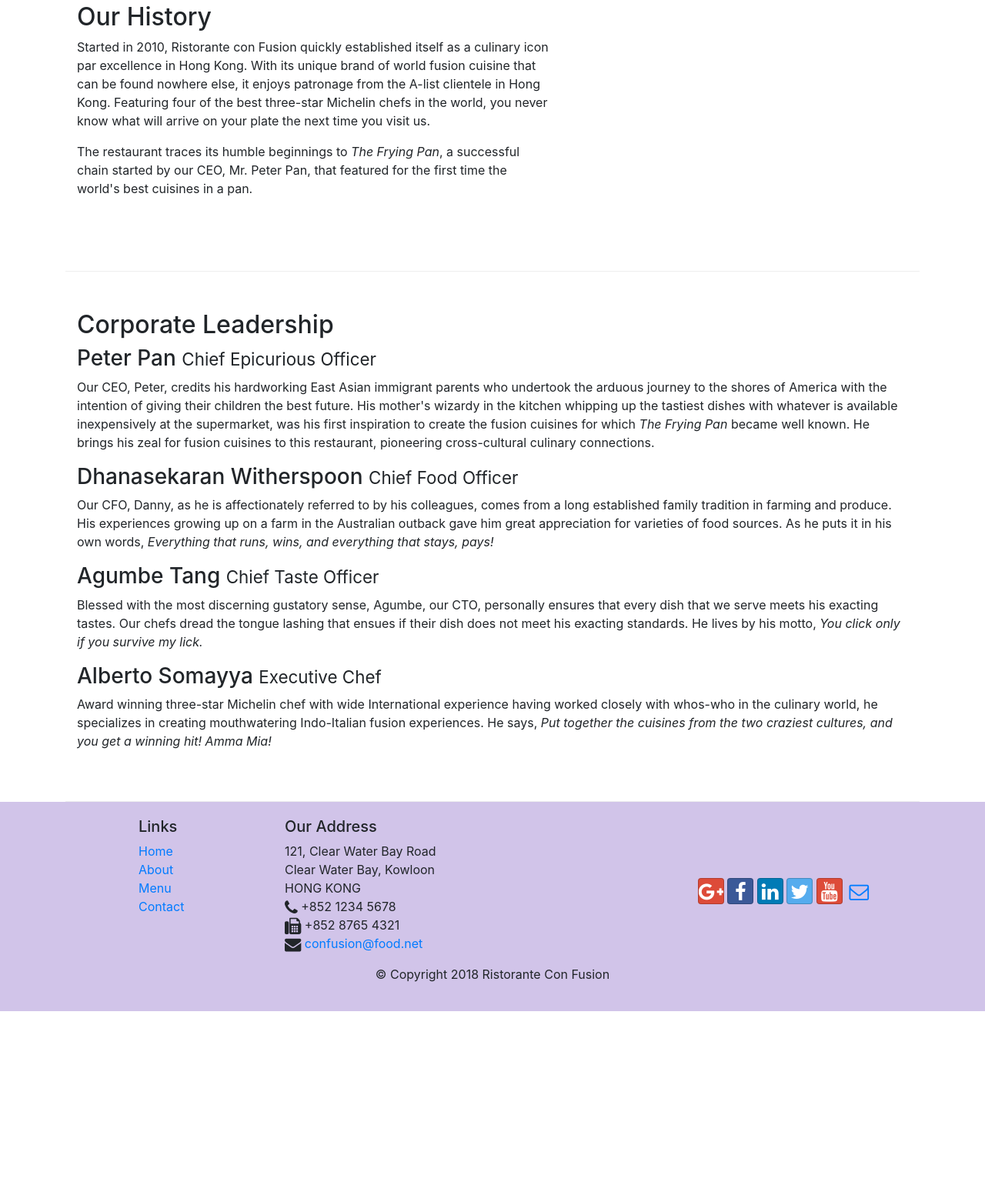
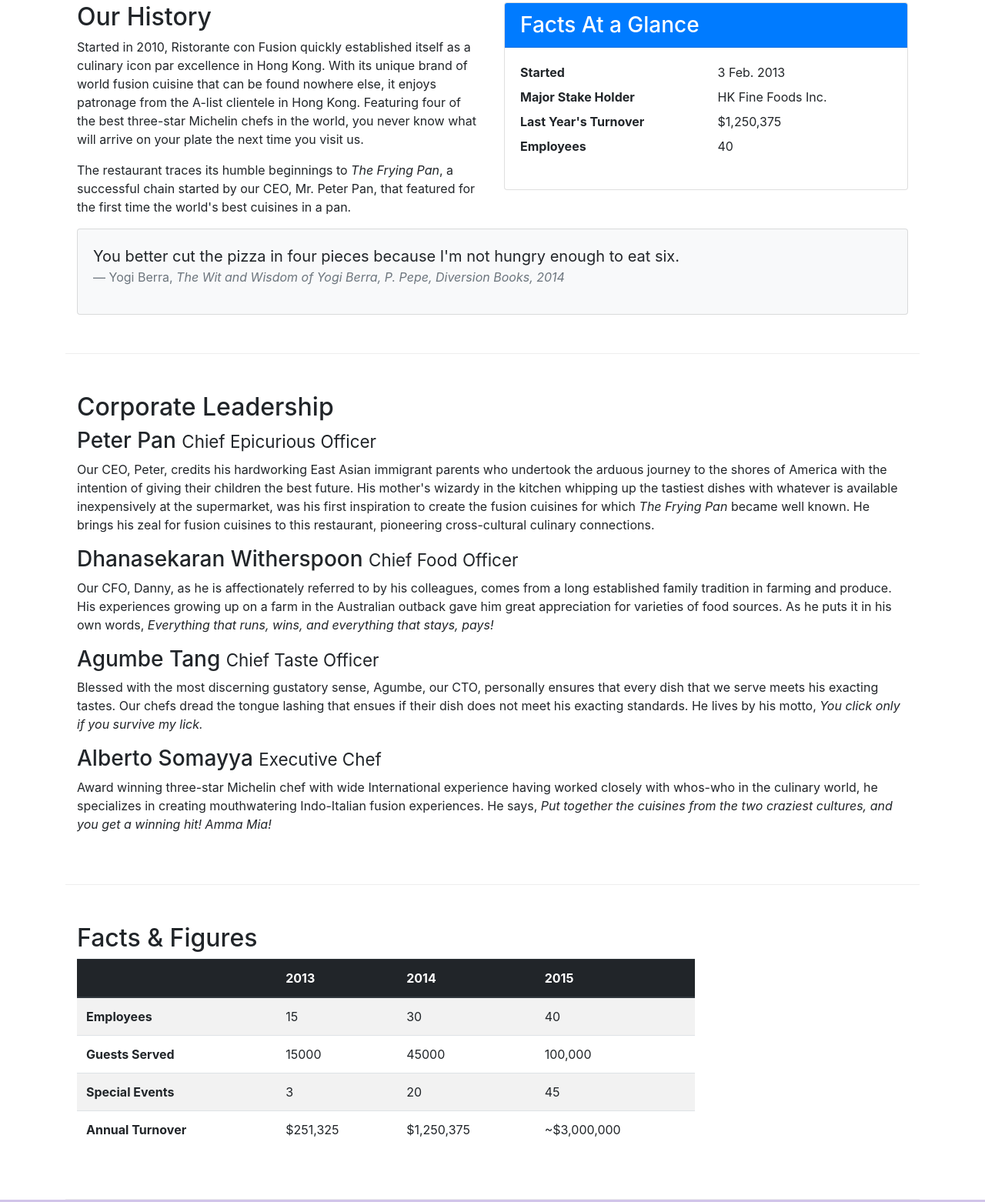
Before and after one commit to JhonTech/bootstrap_curso, a website: page aboutus.html in a window 1280 px wide. Shown: the part 488-2050 px from the top of the page at 77% size. Before the commit the page ends 1802 px from the top, so only its background shows below. Drawn offline with nearby package versions, Linux system fonts and the light colour scheme.

Commit message:
tarjetas

```diff
--- a/aboutus.html
+++ b/aboutus.html
@@ -55,12 +55,39 @@
         </div>
 
         <div class="row row-content">
-            <div class="col-12  col-md-7">
+            <div class="col-12  col-md-6">
                 <h2>Our History</h2>
                 <p>Started in 2010, Ristorante con Fusion quickly established itself as a culinary icon par excellence in Hong Kong. With its unique brand of world fusion cuisine that can be found nowhere else, it enjoys patronage from the A-list clientele in Hong Kong.  Featuring four of the best three-star Michelin chefs in the world, you never know what will arrive on your plate the next time you visit us.</p>
                 <p>The restaurant traces its humble beginnings to <em>The Frying Pan</em>, a successful chain started by our CEO, Mr. Peter Pan, that featured for the first time the world's best cuisines in a pan.</p>
             </div>
-            <div>
+            <div class="col-12 col-sm-6">
+                <div class="card">
+                    <h3 class="card-header bg-primary text-white">Facts At a Glance</h3>
+                    <div class="card-body">
+                        <dl class="row">
+                            <dt class="col-6">Started</dt>
+                            <dd class="col-6">3 Feb. 2013</dd>
+                            <dt class="col-6">Major Stake Holder</dt>
+                            <dd class="col-6">HK Fine Foods Inc.</dd>
+                            <dt class="col-6">Last Year's Turnover</dt>
+                            <dd class="col-6">$1,250,375</dd>
+                            <dt class="col-6">Employees</dt>
+                            <dd class="col-6">40</dd>
+                        </dl>
+                    </div>
+                </div>
+            </div>
+            <div class="col-12">
+                <div class="card card-body bg-light">
+                    <blockquote class="blockquote">
+                        <p class="mb-0">You better cut the pizza in four pieces because
+                            I'm not hungry enough to eat six.</p>
+                        <footer class="blockquote-footer">Yogi Berra,
+                            <cite title="Source Title">The Wit and Wisdom of Yogi Berra,
+                            P. Pepe, Diversion Books, 2014</cite>
+                        </footer>
+                    </blockquote>
+                </div>
             </div>
         </div>
 
@@ -78,7 +105,52 @@
                 <p class="d-none d-sm-block">Award winning three-star Michelin chef with wide International experience having worked closely with whos-who in the culinary world, he specializes in creating mouthwatering Indo-Italian fusion experiences. He says, <em>Put together the cuisines from the two craziest cultures, and you get a winning hit! Amma Mia!</em></p>
             </div>
        </div>
+       <div class="row row-content">
+            <div class="col-12 col-sm-9">
+                <h2>Facts &amp; Figures</h2>
+                  <div class="table-responsive">
+                    <table class="table table-striped">
+                        <thead class="thead-dark">
+                            <tr>
+                                <th>&nbsp;</th>
+                                <th>2013</th>
+                                <th>2014</th>
+                                <th>2015</th>
+                            </tr>
+                        </thead>
+                        <tbody>
+                            <tr>
+                                <th>Employees</th>
+                                <td>15</td>
+                                <td>30</td>
+                                <td>40</td>
+                            </tr>
+                            <tr>
+                                <th>Guests Served</th>
+                                <td>15000</td>
+                                <td>45000</td>
+                                <td>100,000</td>
+                            </tr>
+                            <tr>
+                                <th>Special Events</th>
+                                <td>3</td>
+                                <td>20</td>
+                                <td>45</td>
+                            </tr>
+                            <tr>
+                                <th>Annual Turnover</th>
+                                <td>$251,325</td>
+                                <td>$1,250,375</td>
+                                <td>~$3,000,000</td>
+                            </tr>
+                        </tbody>
+                    </table>
+                </div>
+            </div>
+            <div class="col-12 col-sm-3">
 
+            </div>
+      </div>
     </div>
 
     <footer class="footer">
```
